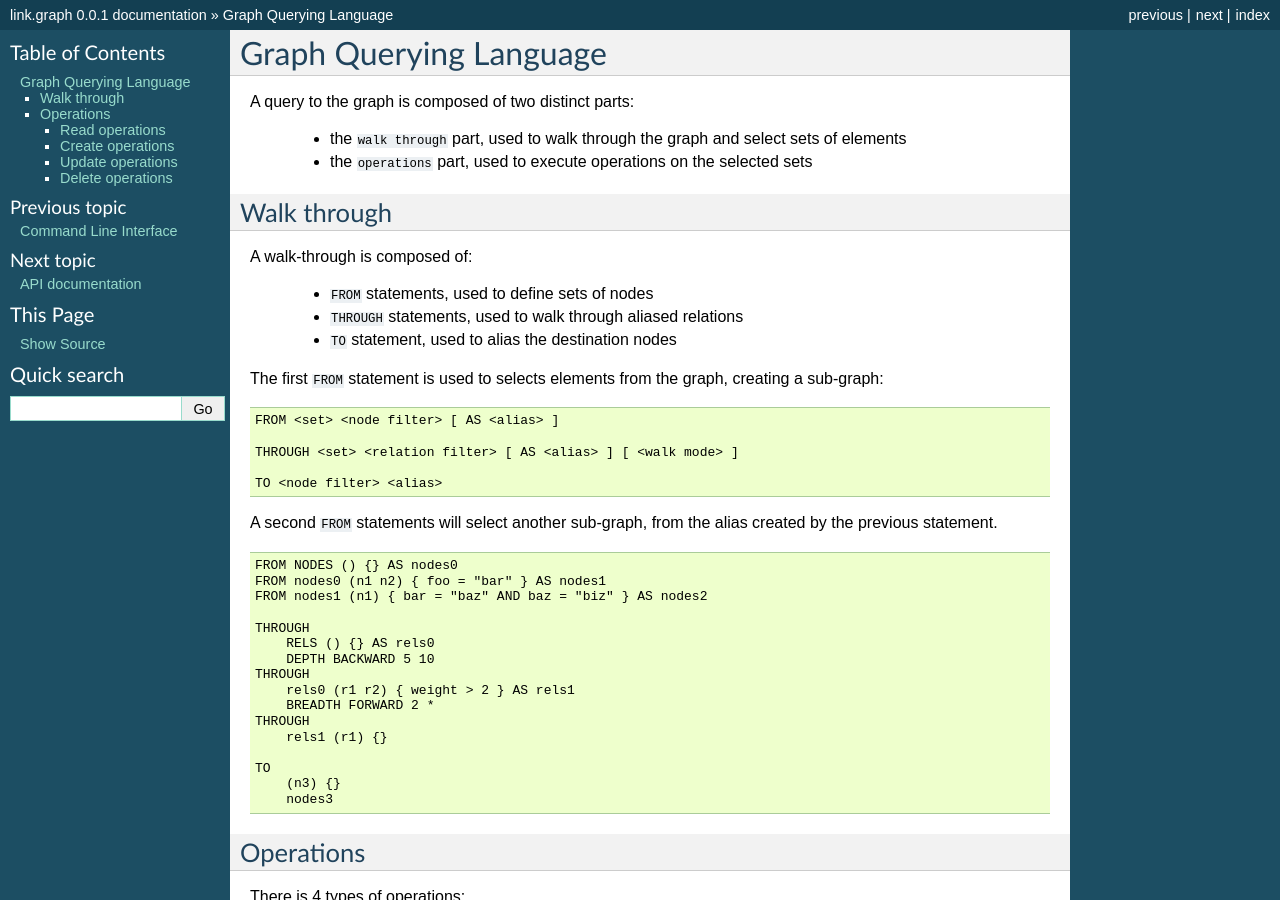
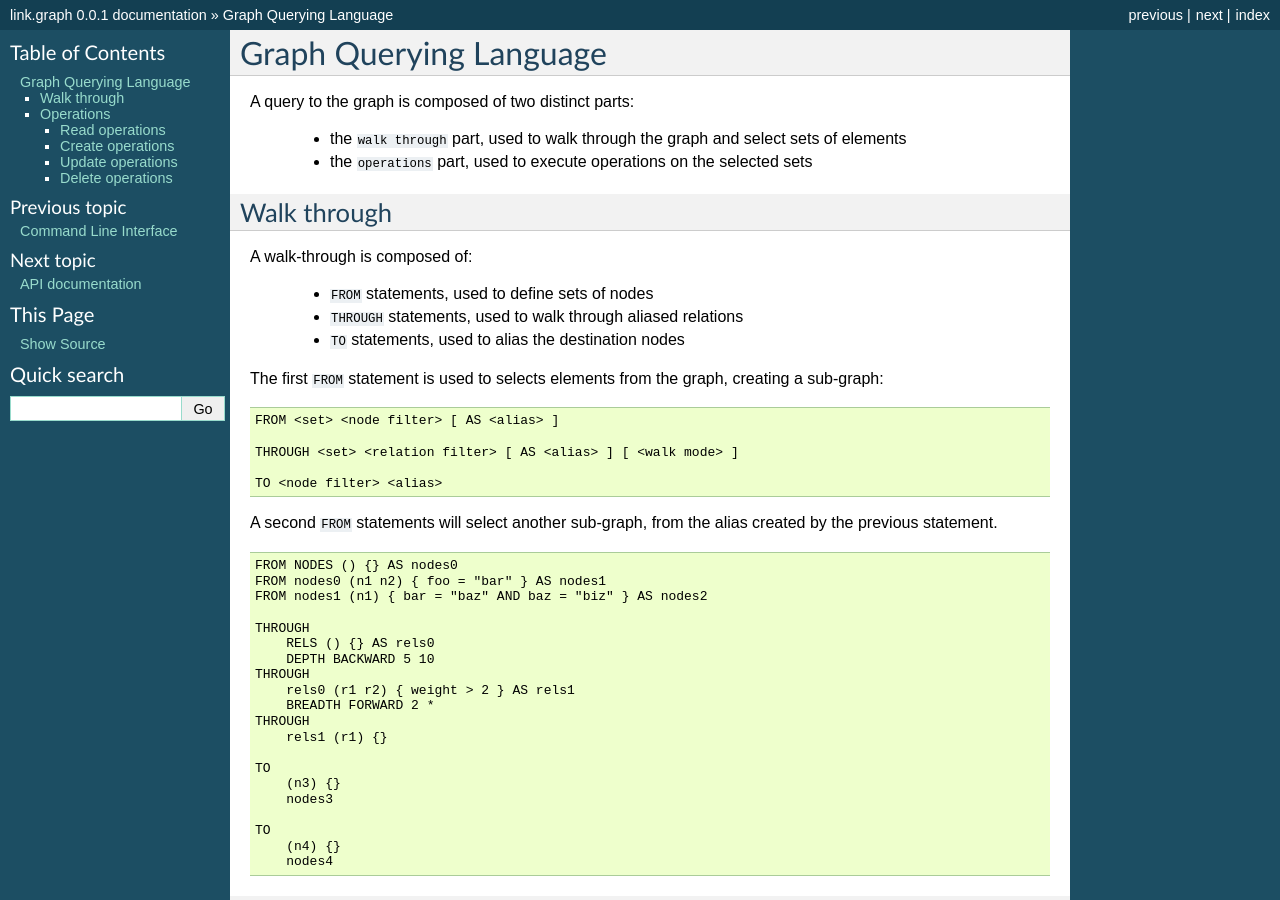
Before and after one commit to linkdd/link.graph, a Sphinx documentation site: the page built from doc/source/querying.rst, in a window 1280 px wide and 900 px high. Built offline with Sphinx 7.4.7, drawn with Linux system fonts in a browser that asks for light colours.

Commit message:
:fix: allow multiple TO statements

```diff
--- a/doc/source/querying.rst
+++ b/doc/source/querying.rst
@@ -13,7 +13,7 @@ A walk-through is composed of:
 
  - ``FROM`` statements, used to define sets of nodes
  - ``THROUGH`` statements, used to walk through aliased relations
- - ``TO`` statement, used to alias the destination nodes
+ - ``TO`` statements, used to alias the destination nodes
 
 The first ``FROM`` statement is used to selects elements from the graph, creating
 a sub-graph:
@@ -47,6 +47,10 @@ created by the previous statement.
    TO
        (n3) {}
        nodes3
+
+   TO
+       (n4) {}
+       nodes4
 
 Operations
 ----------
```
Also changed, not shown: 3 other files.
